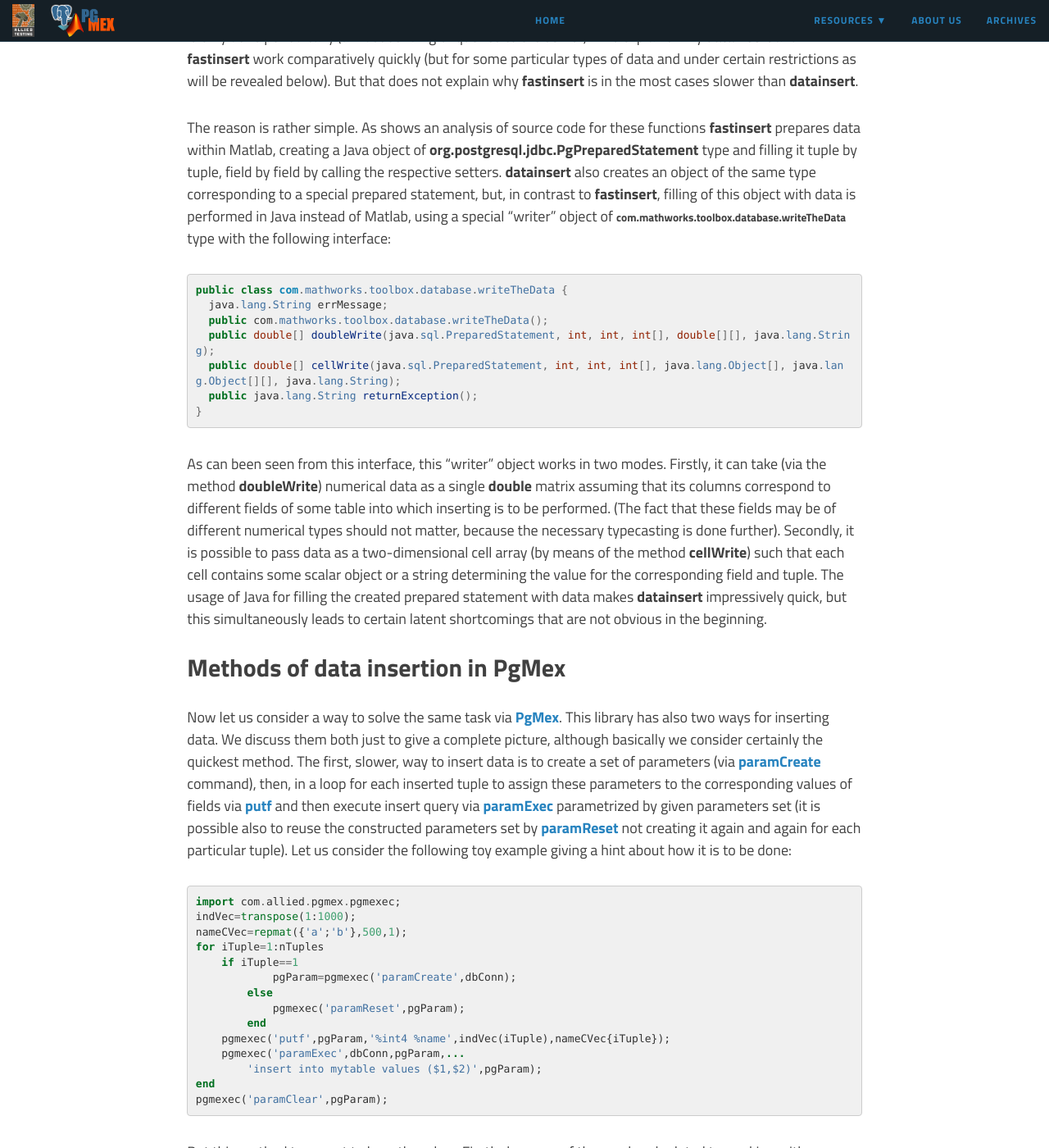
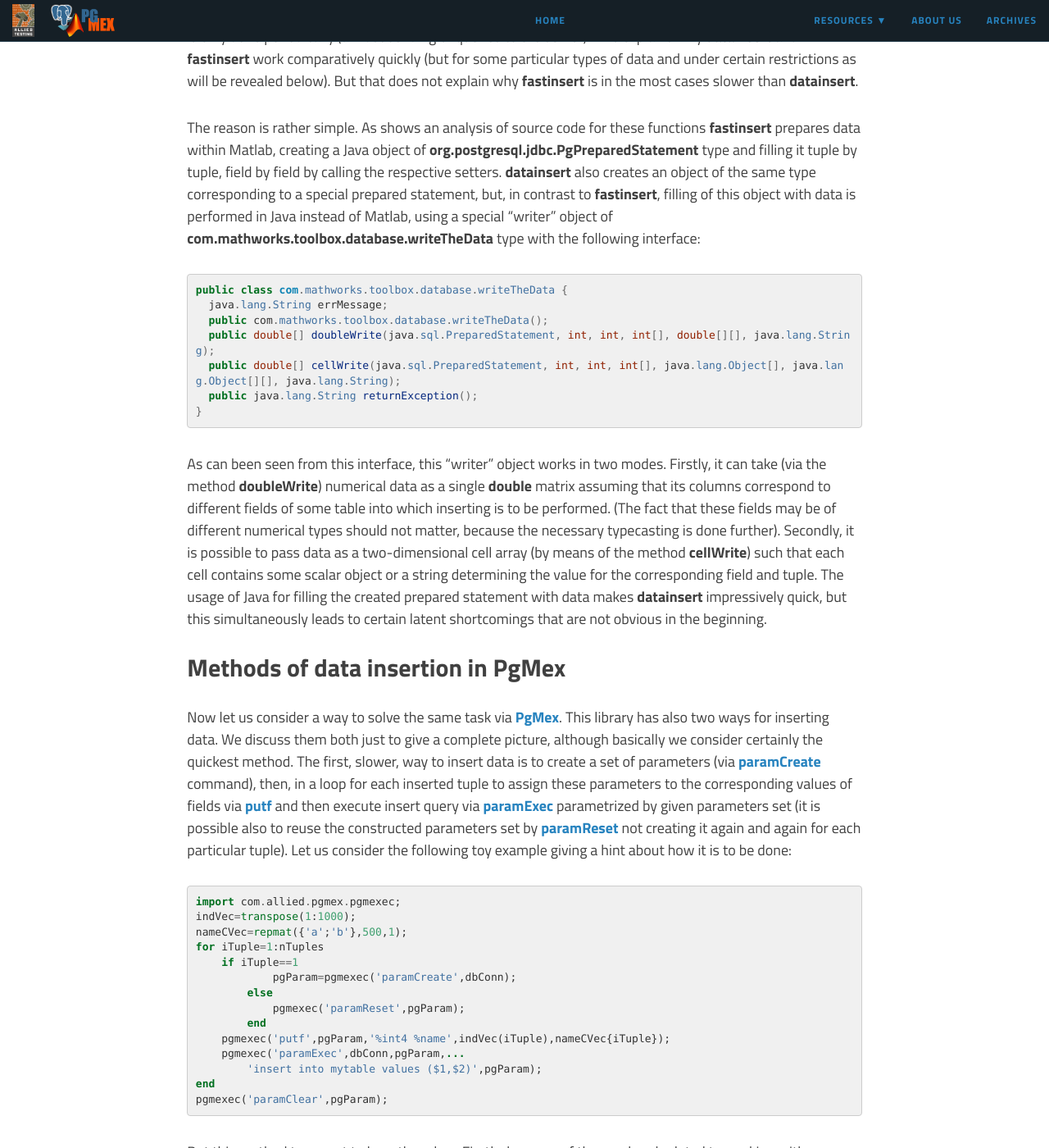
Before and after one commit to irublev/pgmex-blog, a Jekyll site: the page built from _posts/2017/2017-06-06-performance-comparison-of-postgresql-connectors-in-matlab-part-I.md, in a window 1280 px wide and 1400 px high, scrolled down 2190 px. Shown: the whole window at 82% size. Built offline with Jekyll 4.4.1, drawn with Linux system fonts in a browser that asks for light colours; nearby versions of some CDN libraries; comment, search, counter and statistics services are not loaded.

Commit message:
font size fix

````diff
--- a/_posts/2017/2017-06-06-performance-comparison-of-postgresql-connectors-in-matlab-part-I.md
+++ b/_posts/2017/2017-06-06-performance-comparison-of-postgresql-connectors-in-matlab-part-I.md
@@ -59,10 +59,10 @@ That means that all the queries are executed one after another without waiting f
    be revealed below). But that does not explain why **fastinsert** is in the most cases slower than **datainsert**.
 
 The reason is rather simple. As shows an analysis of source code for these functions **fastinsert** prepares data within Matlab,
-creating a Java object of **org.postgresql.jdbc.PgPreparedStatement** type and filling it tuple by tuple, field by field by calling the respective
+creating a Java object of <span class="long-text" >**org.postgresql.jdbc.PgPreparedStatement**</span> type and filling it tuple by tuple, field by field by calling the respective
 setters. **datainsert** also creates an object of the same type corresponding to a special prepared statement, but, in contrast to **fastinsert**,
 filling of this object with data is performed in Java instead of Matlab, using a special "writer" object of
-<span style=" font-size: 13.5px; ">**com.mathworks.toolbox.database.writeTheData**</span> type with the following interface:
+<span class="long-text" >**com.mathworks.toolbox.database.writeTheData**</span> type with the following interface:
 
 ```java
 public class com.mathworks.toolbox.database.writeTheData {
--- a/css/main.css
+++ b/css/main.css
@@ -92,6 +92,15 @@ img {
 
 .title {
     font-size: 16pt;
+}
+
+.long-text {
+}
+
+@media only screen and (max-width: 320px) {
+  .long-text {
+      font-size: 14px;
+  }
 }
 
 /* --- Navbar --- */
````
